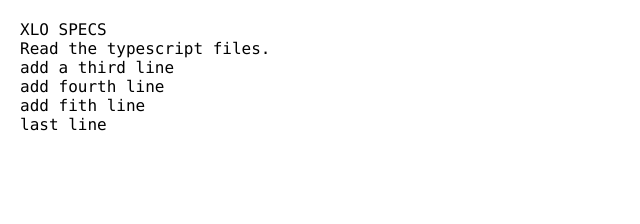
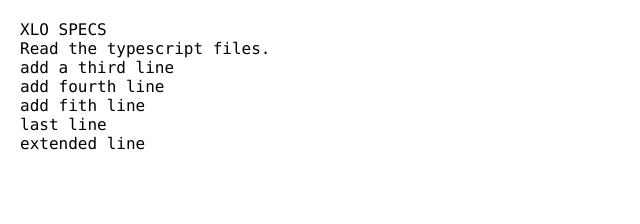
Before and after one commit to popfish86/xlo-specs, a SvelteKit app: page / in a window 1280 px wide. Shown: the top 224 px of the page, without its empty margins (0-640 px from the left). Built offline with nearby package versions, Linux system fonts and the light colour scheme.

Commit message:
one more line

```diff
--- a/src/routes/+page.svelte
+++ b/src/routes/+page.svelte
@@ -8,6 +8,7 @@
 <p>add fourth line</p>
 <p>add fith line</p>
 <p>last line</p>
+<p>extended line</p>
 
 <style>
     :global(*) {
```
